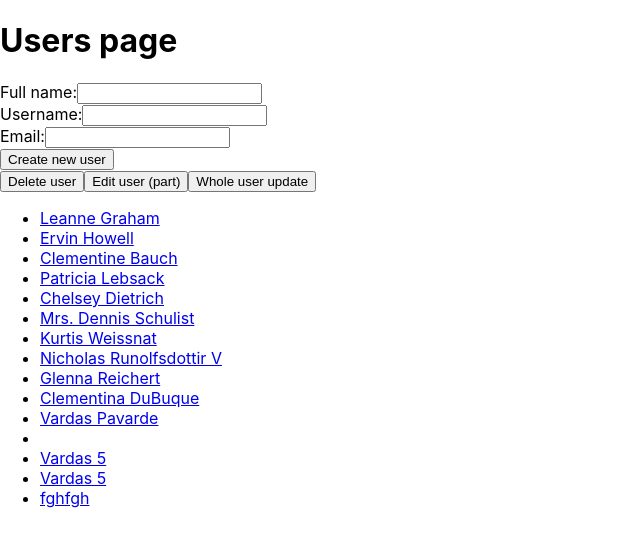
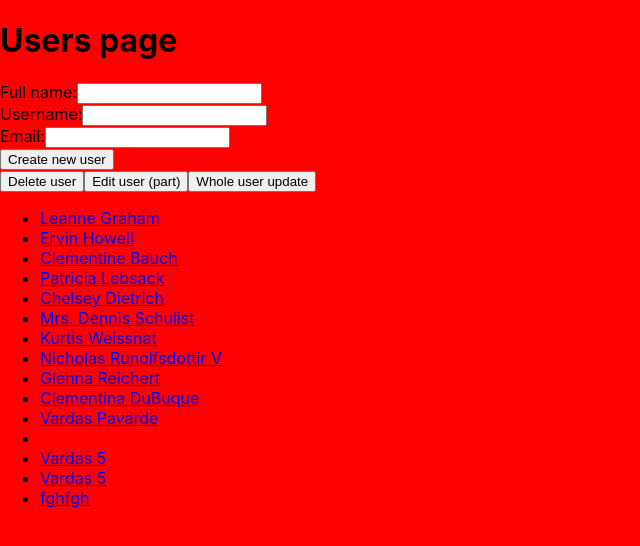
Before and after one commit to Vitukaa/api-project-react-app, a React (Create React App) app: page /users in a window 1280 px wide. Shown: the top 546 px of the page, without its empty margins (0-640 px from the left). Built offline with nearby package versions, Linux system fonts and the light colour scheme; data requests are answered from the project's data file.

Commit message:
Page deployment

```diff
--- a/package.json
+++ b/package.json
@@ -1,4 +1,5 @@
 {
+  "homepage": "https://vitukaa.github.io/api-project-react-app/",
   "name": "api-project-react-app",
   "version": "0.1.0",
   "private": true,
@@ -6,6 +7,7 @@
     "@testing-library/jest-dom": "^5.16.5",
     "@testing-library/react": "^13.4.0",
     "@testing-library/user-event": "^13.5.0",
+    "gh-pages": "^5.0.0",
     "react": "^18.2.0",
     "react-dom": "^18.2.0",
     "react-router-dom": "^6.8.2",
@@ -14,6 +16,8 @@
     "web-vitals": "^2.1.4"
   },
   "scripts": {
+    "predeploy": "npm run build",
+    "deploy": "gh-pages -d build",
     "start": "react-scripts start",
     "build": "react-scripts build",
     "test": "react-scripts test",
--- a/src/App.js
+++ b/src/App.js
@@ -8,7 +8,7 @@ function App() {
     <div className="App">
       <BrowserRouter>
       <Routes>
-        <Route path='/' element={
+        <Route path='api-project-react-app/' element={
           <ul>
             <li>
             <Link to='/main-page' element={<JsonApi />}>Main page</Link>
@@ -19,7 +19,7 @@ function App() {
           </ul>
         }>
         </Route>
-        <Route path='/main-page' element={<JsonApi />}></Route>
+        <Route path='api-project-react-app//main-page' element={<JsonApi />}></Route>
         <Route path='/users' element={<UsersPage />}></Route>
         <Route path='/users/:userId' element={<UserPage />}></Route>
       </Routes>
--- /dev/null
+++ b/src/pages/UsersPage.css
@@ -0,0 +1,3 @@
+body {
+    background-color: red;
+}
--- a/src/pages/UsersPage.js
+++ b/src/pages/UsersPage.js
@@ -1,5 +1,6 @@
 import React, { useEffect, useState } from 'react'
 import { Link, useParams } from 'react-router-dom'
+import './UsersPage.css'
 
 export default function UsersPage() {
     const [users, setUsers] = useState([])
```
Also changed, not shown: 1 other file (tests, documents, lock files or other folders).
